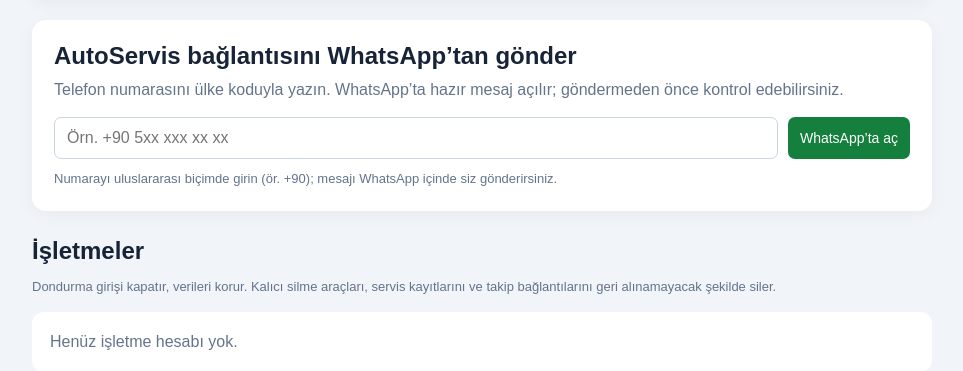
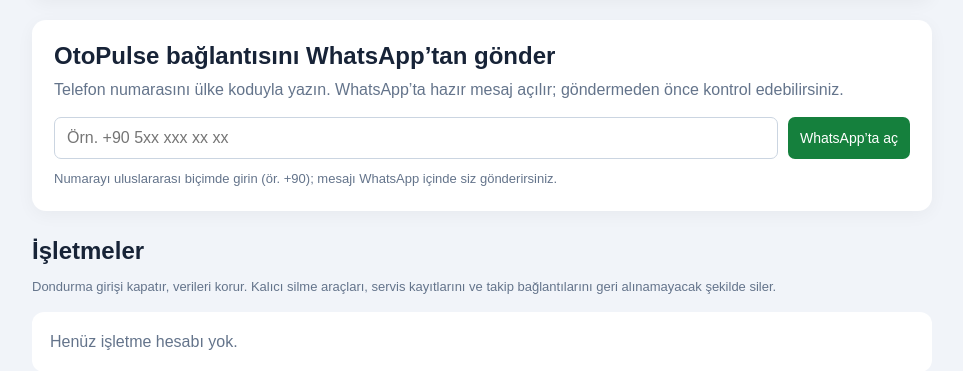
Before and after one commit to waledalzoubi/AutoServis, a Spring app: template src/main/resources/templates/sistem-yonetici.html in a window 1280 px wide. Shown: the part 184-555 px from the top of the page, without its empty margins (158-1121 px from the left). Run offline with Thymeleaf, Linux system fonts and the light colour scheme; the template is opened without the code that fills it, so the values that code supplies are empty.

Commit message:
Rebrand app interface to OtoPulse

```diff
--- a/src/main/resources/templates/sistem-yonetici.html
+++ b/src/main/resources/templates/sistem-yonetici.html
@@ -5,7 +5,7 @@
     <meta charset="UTF-8">
     <meta name="viewport" content="width=device-width, initial-scale=1">
     <meta name="robots" content="noindex,nofollow">
-    <title>Sistem Yönetimi - AutoServis</title>
+    <title>Sistem Yönetimi - OtoPulse</title>
     <style>
         * { box-sizing: border-box; }
         body { margin: 0; padding: 22px; background: #f1f4f9; color: #172337; font-family: Arial, sans-serif; }
@@ -75,7 +75,7 @@
     </header>
 
     <section class="share-card" aria-labelledby="share-title">
-        <h2 id="share-title">AutoServis bağlantısını WhatsApp’tan gönder</h2>
+        <h2 id="share-title">OtoPulse bağlantısını WhatsApp’tan gönder</h2>
         <p>Telefon numarasını ülke koduyla yazın. WhatsApp’ta hazır mesaj açılır; göndermeden önce kontrol edebilirsiniz.</p>
         <form class="share-form" id="whatsapp-share-form">
             <label for="whatsapp-phone" class="sr-only">Telefon numarası</label>
@@ -98,7 +98,7 @@
                 input.addEventListener('input', () => input.setCustomValidity(''), { once: true });
                 return;
             }
-            const message = 'Merhaba! AutoServis uygulamasını buradan kullanabilirsiniz: https://autoservis-2f51.onrender.com/\n\nAndroid: Bağlantıyı Chrome’da açıp ⋮ menüsünden “Uygulamayı yükle”yi seçin.\niPhone: Bağlantıyı Safari’de açıp Paylaş > Ana Ekrana Ekle’yi seçin.';
+            const message = 'Merhaba! OtoPulse uygulamasını buradan kullanabilirsiniz: https://autoservis-2f51.onrender.com/\n\nAndroid: Bağlantıyı Chrome’da açıp ⋮ menüsünden “Uygulamayı yükle”yi seçin.\niPhone: Bağlantıyı Safari’de açıp Paylaş > Ana Ekrana Ekle’yi seçin.';
             const url = 'https://wa.me/' + phone + '?text=' + encodeURIComponent(message);
             window.open(url, '_blank', 'noopener,noreferrer');
         });
```
